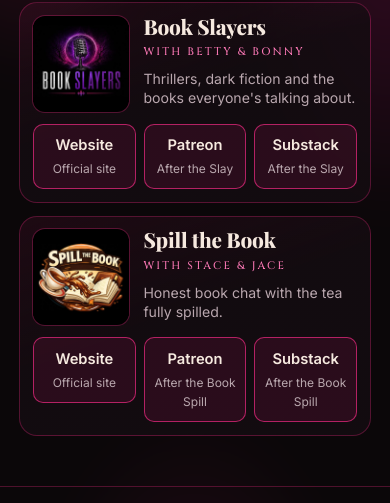
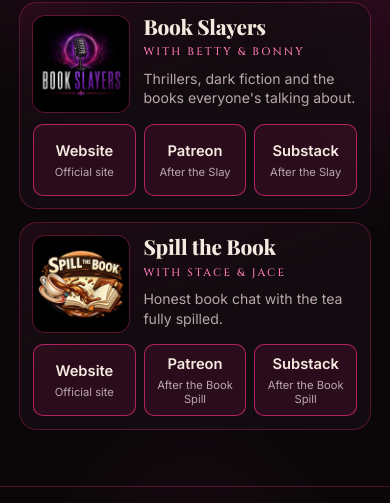
Before and after one commit to jacbenn/bookalorianmedia, a website: page slay-and-spill.html in a window 390 px wide. Shown: the part 218-721 px from the top of the page. Drawn offline with nearby package versions, Linux system fonts and the light colour scheme; a web font is replaced by a local one.

Commit message:
Make all Slay & Spill link buttons the same size on phones
Co-Authored-By: Claude Opus 5.5 <noreply@anthropic.com>
Claude-Session: https://claude.ai/code/session_01AGyoVQSVDYTf9ckexyST2X

```diff
--- a/styles.css
+++ b/styles.css
@@ -202,6 +202,8 @@ h3 { font-family: var(--display); font-weight: 700; font-size: 1.6rem; line-heig
 .cards-section .cards { margin-top: 0; gap: 1.2rem; max-width: 960px; margin-inline: auto; }
 .cards-section .card { padding: 1.1rem 1.1rem 1.2rem; display: flex; flex-direction: column; }
 .cards-section .link-list { margin-top: auto; }
+.cards-section .link-list li { display: flex; }
+.cards-section .link-list a { flex: 1; justify-content: center; }
 .cards-section .card-art { aspect-ratio: 2 / 1; object-fit: contain; margin-bottom: 0.9rem; }
 .cards-section .card-title { font-size: 1.6rem; }
 .cards-section .card-sub { margin: 0.2rem 0 0.5rem; }
@@ -293,6 +295,8 @@ h3 { font-family: var(--display); font-weight: 700; font-size: 1.6rem; line-heig
   .cards-section .card-sub { margin: 0.15rem 0 0.3rem; font-size: 0.68rem; }
   .cards-section .card > p:not(.card-sub) { margin-bottom: 0; font-size: 0.88rem; line-height: 1.4; }
   .cards-section .link-list { grid-column: 1 / -1; margin-top: 0.75rem; }
+  .cards-section .link-list a { min-height: 4.5rem; padding: 0.45rem 0.3rem; }
+  .cards-section .link-list a span { font-size: 0.7rem; line-height: 1.25; }
   .hero { padding-top: 1.5rem; }
   .hero-tagline { font-size: 1rem; margin-top: 0.5rem; }
   .hero + .section { padding-top: 1.25rem; }
```
